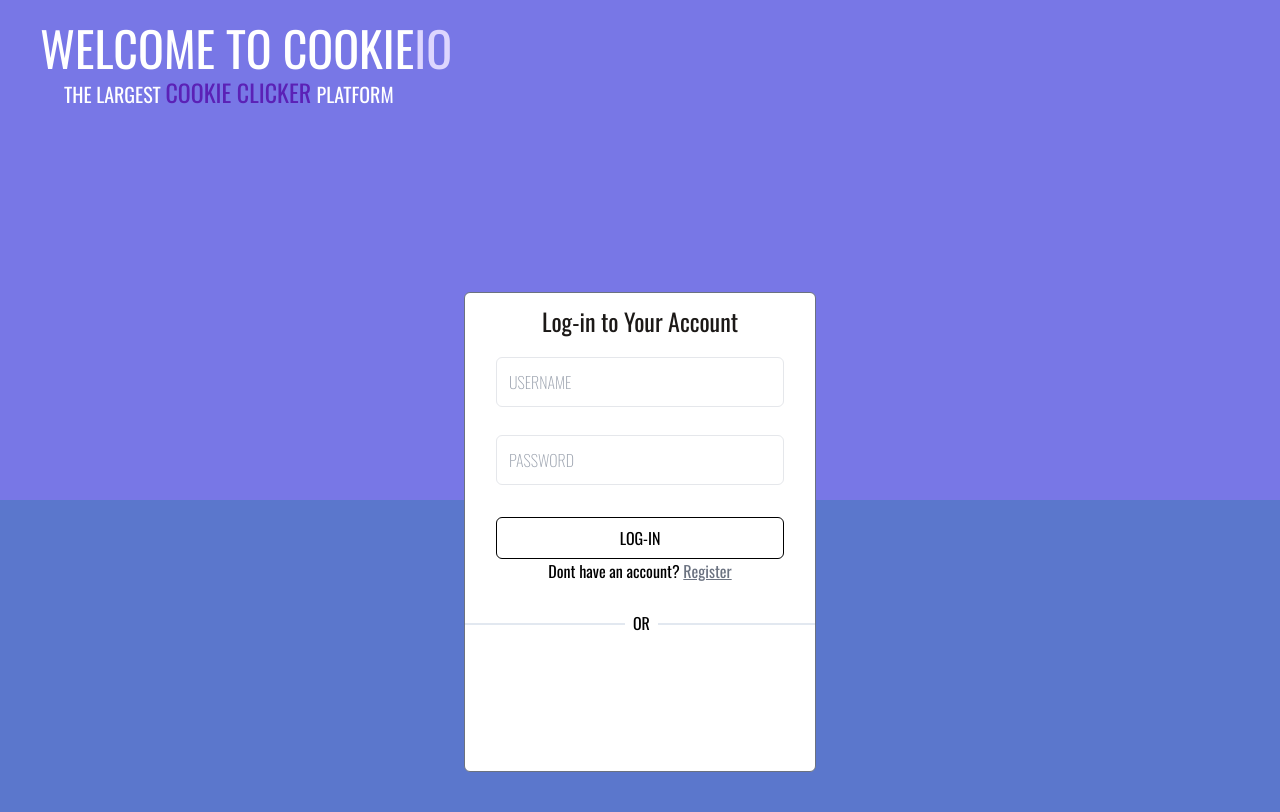
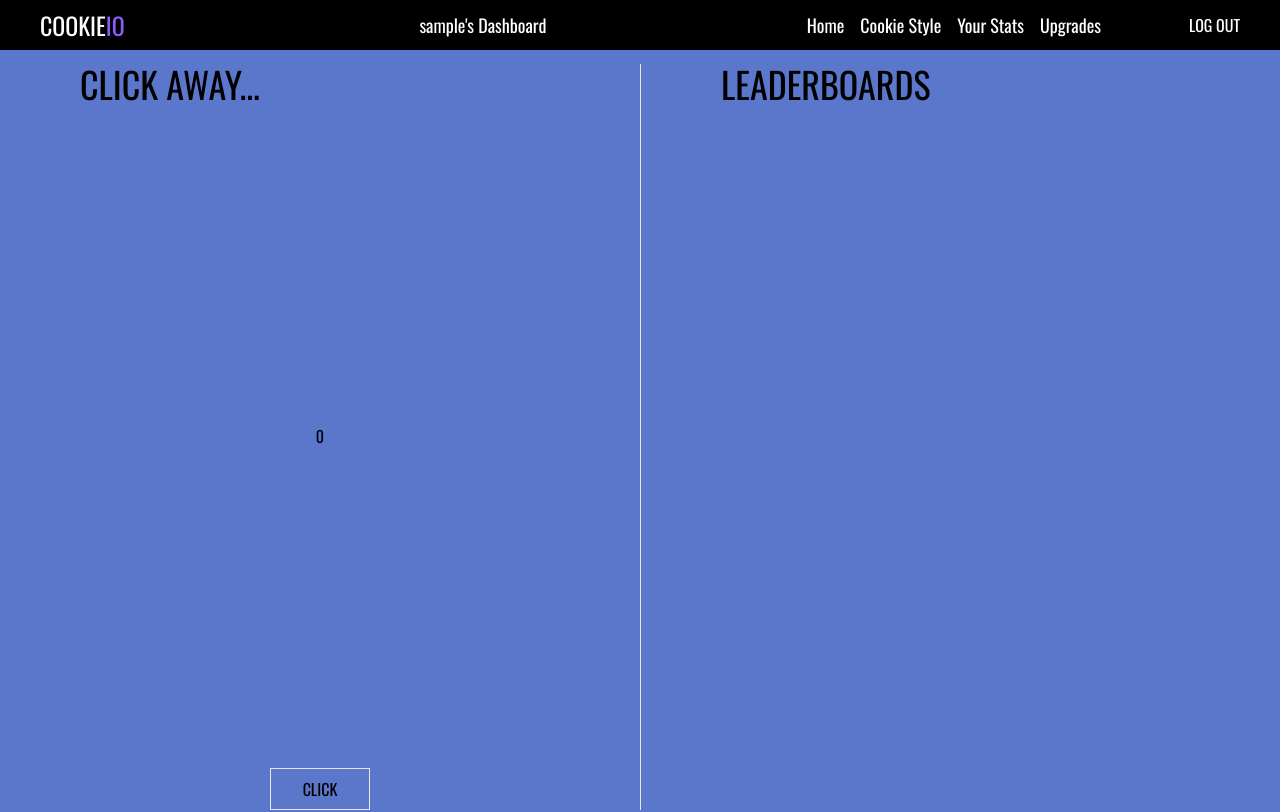
Before and after one commit to PraisePancakes/cookieio, a React (Create React App) app: page /home in a window 1280 px wide. Before the commit this address led to /. Shown: the top 812 px of the page. Built offline with nearby package versions, Linux system fonts and the light colour scheme; sample sign-in values are in the browser's storage; the HTML template or start-up script is replaced by a standard one.

Commit message:
working click state and axios patch reqs

```diff
--- a/src/App.js
+++ b/src/App.js
@@ -6,11 +6,11 @@ import { Home, Login, Register, Cstyle, Stats, Upgrades } from './Pages/index';
 
 function App() {
   const [isAuthenticated, setIsAuthenticated] = useState(
-    !!localStorage.getItem('token')
+    !!sessionStorage.getItem('token')
   );
 
   useEffect(() => {
-    localStorage.getItem('token');
+    sessionStorage.getItem('token');
   }, []);
 
   return (
--- a/src/Components/LoginComponent.js
+++ b/src/Components/LoginComponent.js
@@ -18,7 +18,7 @@ const LoginComponent = () => {
     try {
       const response = await axios.post('http://localhost:3001/login', form);
       setForm(DEFAULT_FORM);
-      localStorage.setItem('token', response.data.token);
+      sessionStorage.setItem('token', response.data.token);
       setSuccess(response.data.message);
       window.location.reload();
       navigate('/home');
--- a/src/Components/Navbar.js
+++ b/src/Components/Navbar.js
@@ -3,13 +3,13 @@ import jwt_decode from 'jwt-decode';
 import { Link } from 'react-router-dom';
 
 const Navbar = () => {
-  const token = localStorage.getItem('token');
+  const token = sessionStorage.getItem('token');
   const decoded = jwt_decode(token);
   const username = decoded.username;
 
   function handleLogOut() {
     window.location.reload();
-    localStorage.removeItem('token');
+    sessionStorage.removeItem('token');
   }
 
   const navLinks = [
--- a/src/Components/RegisterComponent.js
+++ b/src/Components/RegisterComponent.js
@@ -92,7 +92,7 @@ const RegisterComponent = () => {
       </form>
       <h1>
         Already have an account?{' '}
-        <span className="underline text-gray-500">Register</span>
+        <span className="underline text-gray-500">Log In</span>
       </h1>
       <div className="relative w-full">
         <hr className="w-full border border-slate-200 mt-10 absolute"></hr>
--- a/src/Pages/Cstyle.js
+++ b/src/Pages/Cstyle.js
@@ -1,10 +1,12 @@
 import React from 'react';
+import Navbar from '../Components/Navbar';
 
 const Cstyle = () => {
   return (
     <div>
+      <Navbar />
       <div>
-        <section className="mt-[5rem] mx-[5rem]">Cookie Styles</section>
+        <section className="pt-[5rem] px-[5rem]">Cookie Styles</section>
       </div>
     </div>
   );
--- a/src/Pages/Home.js
+++ b/src/Pages/Home.js
@@ -1,12 +1,48 @@
-import React from 'react';
-
+import React, { useState, useEffect } from 'react';
+import axios from 'axios';
 import Navbar from '../Components/Navbar';
+import jwt_decode from 'jwt-decode';
 
 const Home = () => {
+  const [count, setCount] = useState(0);
+  const handleCookieClick = () => {
+    setCount(count + 1);
+  };
+  const token = sessionStorage.getItem('token');
+  const decoded = jwt_decode(token);
+  const userId = decoded.userId;
+
+  useEffect(() => {
+    const sessionCleanup = async () => {
+      try {
+        await axios.patch(`http://localhost:3001/userClicks/${userId}`, {
+          count,
+        });
+      } catch (error) {
+        console.error('Failed to update user count : ', error);
+      }
+    };
+    return () => {
+      sessionCleanup();
+      console.log(count);
+    };
+  }, [count]);
+
   return (
     <div>
       <Navbar />
-      <section className="HOME__PAGE_BODY-CONT"></section>
+      <section className="HOME__PAGE_BODY-CONT pt-[4rem] h-[50rem] flex justify-center">
+        <div className="grid grid-cols-2 w-full ">
+          <div className=" px-[5rem] flex flex-col items-center gap-[20rem]">
+            <h1 className="w-full text-4xl ">CLICK AWAY...</h1>
+            {count}
+            <button onClick={handleCookieClick} className="border px-8 py-2">
+              CLICK
+            </button>
+          </div>
+          <div className="border-l px-[5rem] text-4xl">LEADERBOARDS</div>
+        </div>
+      </section>
     </div>
   );
 };
--- a/src/Pages/Stats.js
+++ b/src/Pages/Stats.js
@@ -1,10 +1,12 @@
 import React from 'react';
+import Navbar from '../Components/Navbar';
 
 const Stats = () => {
   return (
     <div>
+      <Navbar />
       <div>
-        <section className="mt-[5rem] mx-[5rem]">Stats</section>
+        <section className="pt-[5rem] px-[5rem]">Stats</section>
       </div>
     </div>
   );
--- a/src/Pages/Upgrades.js
+++ b/src/Pages/Upgrades.js
@@ -1,10 +1,12 @@
 import React from 'react';
+import Navbar from '../Components/Navbar';
 
 const Upgrades = () => {
   return (
     <div>
+      <Navbar />;
       <div>
-        <section className="mt-[5rem] mx-[5rem]">Upgrades</section>
+        <section className="pt-[5rem] px-[5rem]">Upgrades</section>
       </div>
     </div>
   );
```
